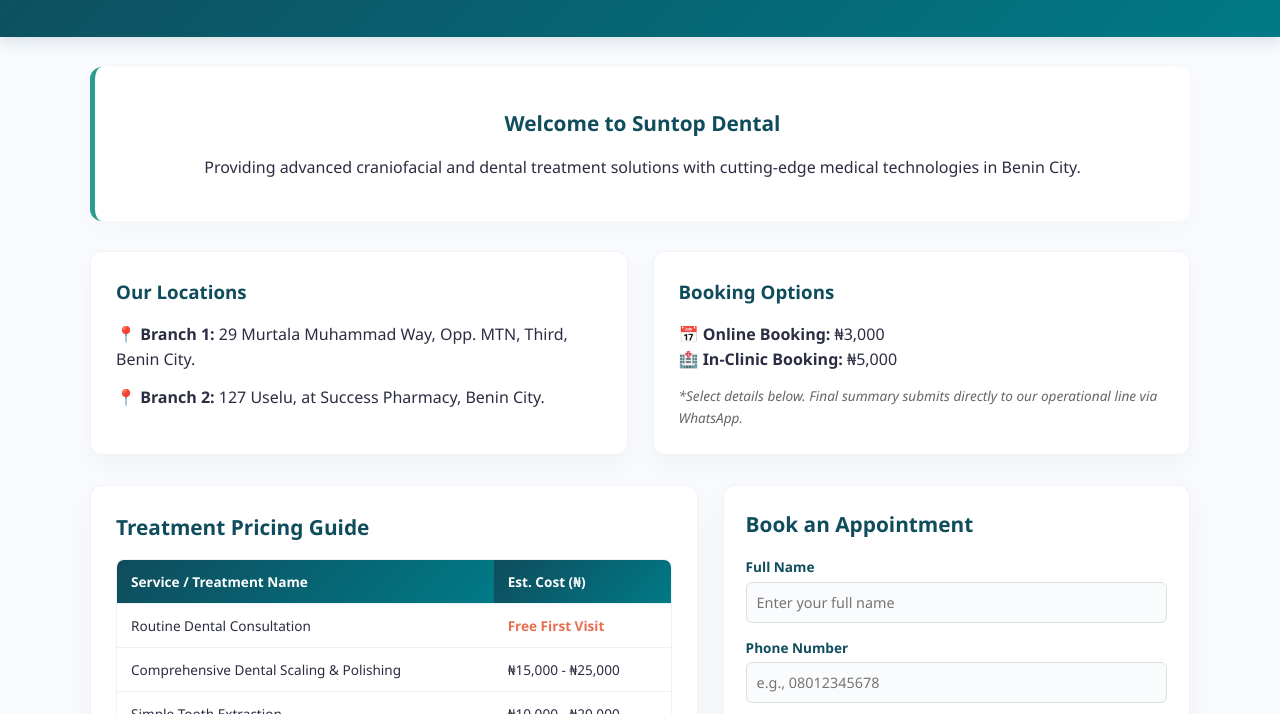
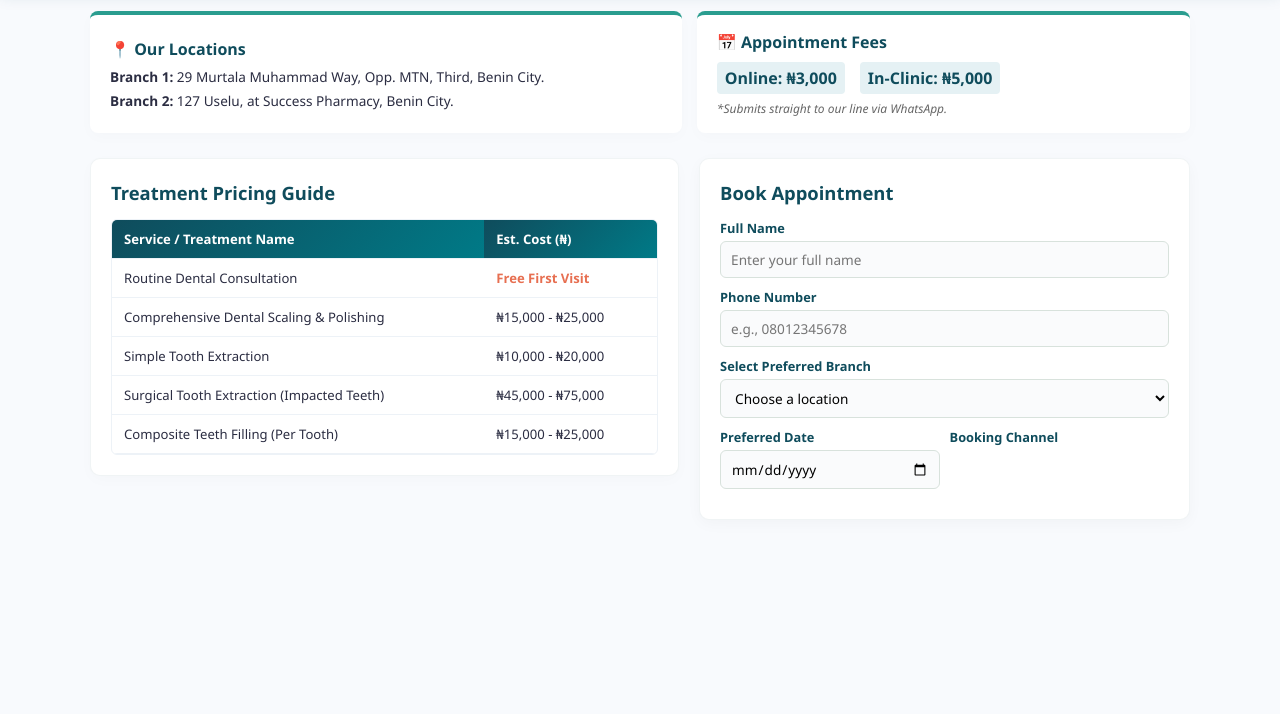
Before and after one commit to suntopcraniofacial-spec/ogbonke-baba, a plain HTML site: page index.html in a window 1280 px wide. Shown: the part 158-872 px from the top of the page. After the commit the page ends 800 px from the top, so only its background shows below. Drawn offline with Linux system fonts and the light colour scheme.

Commit message:
Update index.html

```diff
--- a/index.html
+++ b/index.html
@@ -20,88 +20,90 @@
         }
 
         * { box-sizing: border-box; margin: 0; padding: 0; font-family: 'Segoe UI', system-ui, sans-serif; }
-        body { color: var(--dark-text); background-color: var(--light-bg); line-height: 1.6; }
+        body { color: var(--dark-text); background-color: var(--light-bg); line-height: 1.5; }
 
         header {
             background: var(--primary-gradient);
             color: var(--white);
-            padding: 40px 20px;
+            padding: 25px 20px;
             text-align: center;
             box-shadow: 0 4px 15px rgba(15, 76, 92, 0.15);
         }
-        header h1 { font-size: 2.2rem; font-weight: 700; letter-spacing: -0.5px; }
-        header p { opacity: 0.9; font-size: 1.1rem; margin-top: 5px; font-weight: 300; }
+        header h1 { font-size: 2rem; font-weight: 700; letter-spacing: -0.5px; }
+        header p { opacity: 0.9; font-size: 1rem; margin-top: 3px; font-weight: 300; }
 
-        .container { width: 92%; max-width: 1100px; margin: auto; padding: 30px 0; }
+        .container { width: 92%; max-width: 1100px; margin: auto; padding: 20px 0; }
 
-        .hero {
+        /* New Compact Top Info Bar Layout */
+        .top-info-bar {
+            display: grid;
+            grid-template-columns: 1.2fr 1fr;
+            gap: 15px;
+            margin-bottom: 25px;
+        }
+        .info-strip {
             background: var(--white);
-            padding: 40px;
-            border-radius: 12px;
-            text-align: center;
-            margin-bottom: 30px;
-            box-shadow: 0 10px 30px rgba(0,0,0,0.02);
-            border-left: 5px solid var(--accent-color);
+            padding: 15px 20px;
+            border-radius: 8px;
+            box-shadow: 0 4px 15px rgba(0,0,0,0.02);
+            border-top: 4px solid var(--accent-color);
+            display: flex;
+            flex-direction: column;
+            justify-content: center;
         }
-        h2 { color: var(--primary-color); margin-bottom: 15px; font-size: 1.3rem; }
-
-        .grid { display: grid; grid-template-columns: repeat(auto-fit, minmax(300px, 1fr)); gap: 25px; margin-bottom: 30px; }
-        .card {
-            background: var(--white);
-            padding: 25px;
-            border-radius: 12px;
-            box-shadow: 0 10px 25px rgba(0,0,0,0.03);
-            border: 1px solid rgba(15, 76, 92, 0.06);
-        }
-        .card h3 { color: var(--primary-color); margin-bottom: 15px; }
+        .info-strip h3 { color: var(--primary-color); font-size: 1rem; margin-bottom: 6px; display: flex; align-items: center; gap: 6px; }
+        .info-strip p { font-size: 0.85rem; color: var(--dark-text); margin-bottom: 4px; }
+        .info-strip p:last-child { margin-bottom: 0; }
+        .info-strip .badge-container { display: flex; gap: 15px; margin-top: 2px; }
+        .info-strip .badge { background: var(--secondary-color); color: var(--primary-color); padding: 4px 8px; border-radius: 4px; font-weight: 600; }
 
         .workspace-layout {
             display: grid;
-            grid-template-columns: 1.3fr 1fr;
-            gap: 25px;
+            grid-template-columns: 1.2fr 1fr;
+            gap: 20px;
             align-items: start;
-            margin-bottom: 40px;
         }
 
         .table-section {
             background: var(--white);
-            padding: 25px;
-            border-radius: 12px;
-            box-shadow: 0 10px 30px rgba(0,0,0,0.03);
+            padding: 20px;
+            border-radius: 10px;
+            box-shadow: 0 4px 15px rgba(0,0,0,0.02);
             border: 1px solid rgba(15, 76, 92, 0.06);
         }
+        .table-section h2, form.booking-box h2 { color: var(--primary-color); margin-bottom: 12px; font-size: 1.15rem; }
 
         .table-container {
-            border-radius: 8px;
+            border-radius: 6px;
             overflow: hidden;
             border: 1px solid #edf2f7;
-            max-height: 520px;
+            max-height: 440px;
             overflow-y: auto;
         }
 
         table { width: 100%; border-collapse: collapse; text-align: left; }
-        th, td { padding: 12px 14px; border-bottom: 1px solid #edf2f7; font-size: 0.85rem; }
+        th, td { padding: 10px 12px; border-bottom: 1px solid #edf2f7; font-size: 0.82rem; }
         th { background: var(--primary-gradient); color: var(--white); font-weight: 600; position: sticky; top: 0; z-index: 2; }
         tr:hover { background-color: var(--secondary-color); }
         .free { color: var(--free-badge); font-weight: bold; }
 
         form.booking-box {
             background: var(--white);
-            padding: 22px;
-            border-radius: 12px;
-            box-shadow: 0 10px 30px rgba(0,0,0,0.04);
+            padding: 20px;
+            border-radius: 10px;
+            box-shadow: 0 4px 15px rgba(0,0,0,0.03);
             border: 1px solid rgba(15, 76, 92, 0.06);
         }
-        .form-group { margin-bottom: 14px; }
-        .form-row { display: grid; grid-template-columns: 1fr 1fr; gap: 10px; margin-bottom: 14px; }
-        label { display: block; margin-bottom: 4px; font-weight: 600; color: var(--primary-color); font-size: 0.85rem; }
+        .form-group { margin-bottom: 10px; }
+        .form-row { display: grid; grid-template-columns: 1fr 1fr; gap: 10px; }
+        label { display: block; margin-bottom: 3px; font-weight: 600; color: var(--primary-color); font-size: 0.8rem; }
         input, select {
             width: 100%;
-            padding: 10px;
+            padding: 8px 10px;
             border: 1px solid #d8e2dc;
             border-radius: 6px;
             background-color: #fafbfc;
-            font-size: 0.9rem;
+            font-size: 0.85rem;
             transition: all 0.3s ease;
         }
         input:focus, select:focus {
@@ -115,25 +117,26 @@
             background: var(--whatsapp-color);
             color: var(--white);
             border: none;
-            padding: 12px 15px;
+            padding: 10px 15px;
             width: 100%;
             border-radius: 6px;
-            font-size: 1rem;
+            font-size: 0.95rem;
             cursor: pointer;
             font-weight: bold;
-            margin-top: 15px;
+            margin-top: 10px;
             display: flex;
             align-items: center;
             justify-content: center;
-            gap: 8px;
+            gap: 6px;
             transition: background 0.2s ease;
         }
         button.whatsapp-btn:hover { background: var(--whatsapp-hover); }
 
-        footer { background: var(--primary-color); color: var(--white); text-align: center; padding: 25px 0; margin-top: 50px; font-size: 0.9rem; opacity: 0.95; }
+        footer { background: var(--primary-color); color: var(--white); text-align: center; padding: 15px 0; margin-top: 35px; font-size: 0.85rem; opacity: 0.95; }
 
         @media (max-width: 850px) {
-            .workspace-layout { grid-template-columns: 1fr; gap: 30px; }
+            .top-info-bar { grid-template-columns: 1fr; gap: 12px; }
+            .workspace-layout { grid-template-columns: 1fr; gap: 20px; }
             .form-row { grid-template-columns: 1fr; gap: 0; }
         }
     </style>
@@ -142,29 +145,25 @@
 
     <header>
         <h1>Suntop Craniofacial and Dental Hospital</h1>
-        <p>Your Smile, Our Pride</p>
+        <p>Your Smile, Our Pride • Benin City</p>
     </header>
 
     <div class="container">
 
-        <!-- Hero Section -->
-        <section class="hero">
-            <h2>Welcome to Suntop Dental</h2>
-            <p>Providing advanced craniofacial and dental treatment solutions with cutting-edge medical technologies in Benin City.</p>
-        </section>
-
-        <!-- Locations & Info Grid -->
-        <div class="grid">
-            <div class="card">
-                <h3>Our Locations</h3>
-                <p>📍 <strong>Branch 1:</strong> 29 Murtala Muhammad Way, Opp. MTN, Third, Benin City.</p>
-                <p style="margin-top: 12px;">📍 <strong>Branch 2:</strong> 127 Uselu, at Success Pharmacy, Benin City.</p>
+        <!-- Topmost Compact Info Bar (Replaces Hero and Grid) -->
+        <div class="top-info-bar">
+            <div class="info-strip">
+                <h3>📍 Our Locations</h3>
+                <p><strong>Branch 1:</strong> 29 Murtala Muhammad Way, Opp. MTN, Third, Benin City.</p>
+                <p><strong>Branch 2:</strong> 127 Uselu, at Success Pharmacy, Benin City.</p>
             </div>
-            <div class="card">
-                <h3>Booking Options</h3>
-                <p>📅 <strong>Online Booking:</strong> ₦3,000</p>
-                <p>🏥 <strong>In-Clinic Booking:</strong> ₦5,000</p>
-                <p style="margin-top: 12px; font-size: 0.85rem; color: #666; font-style: italic;">*Select details below. Final summary submits directly to our operational line via WhatsApp.</p>
+            <div class="info-strip">
+                <h3>📅 Appointment Fees</h3>
+                <div class="badge-container">
+                    <div class="badge">Online: ₦3,000</div>
+                    <div class="badge">In-Clinic: ₦5,000</div>
+                </div>
+                <p style="margin-top: 6px; font-size: 0.75rem; color: #666; font-style: italic;">*Submits straight to our line via WhatsApp.</p>
             </div>
         </div>
 
@@ -210,7 +209,7 @@
 
             <!-- Right Side: Booking Form -->
             <form class="booking-box" id="appointmentForm" onsubmit="sendToWhatsApp(event)">
-                <h2>Book an Appointment</h2>
+                <h2>Book Appointment</h2>
 
                 <div class="form-group">
                     <label for="fullName">Full Name</label>
@@ -226,8 +225,8 @@
                     <label for="branch">Select Preferred Branch</label>
                     <select id="branch" required>
                         <option value="" disabled selected>Choose a location</option>
-                        <option value="Murtala Muhammad Way (Branch 1)">29 Murtala Muhammad Way, Benin City</option>
-                        <option value="Uselu (Branch 2)">127 Uselu (Success Pharmacy), Benin City</option>
+                        <option value="Murtala Muhammad Way (Branch 1)">29 Murtala Muhammad Way</option>
+                        <option value="Uselu (Branch 2)">127 Uselu (Success Pharmacy)</option>
                     </select>
                 </div>
 
@@ -238,4 +237,3 @@
                     </div>
                     <div class="form-group">
                         <label for="bookingType">Booking Channel</label>
-                        <select id="bookingType" onchange="updateBookingFee()" required>
```
